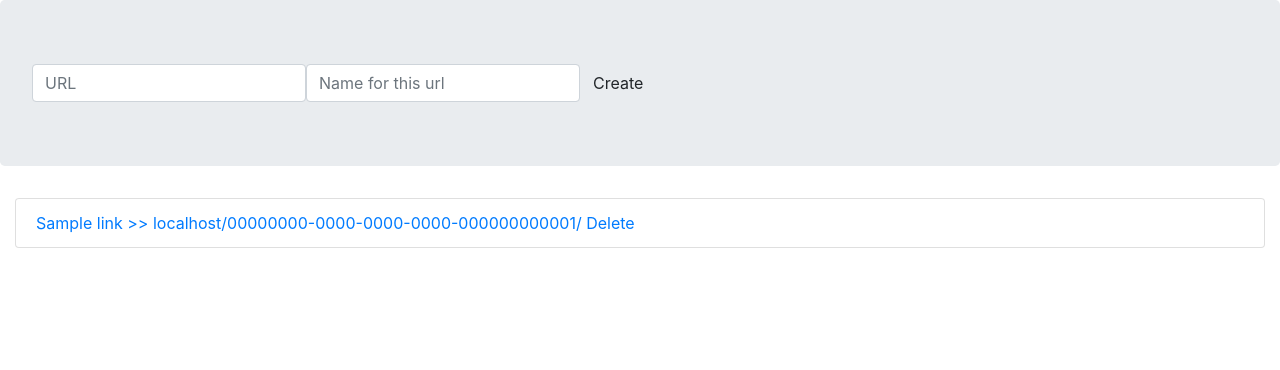
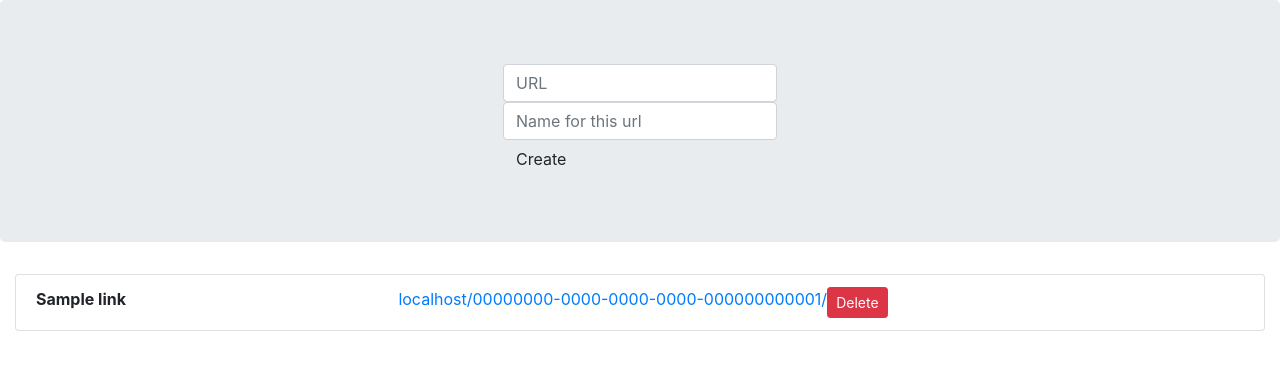
Before and after one commit to goldhand/link-shortener, a Django app: page / in a window 1280 px wide. Shown: the part 56-426 px from the top of the page. Run offline with Django 3.2, Linux system fonts and the light colour scheme; a user stored in the database is signed in; tables that the repository leaves empty hold one stand-in row (values such as "Sample post"); parts of the project's set-up code (start-up, migrations or seed data) failed here and were passed over; some libraries are stand-ins or nearby versions.

Commit message:
adds simple designs for link lists and form

```diff
--- a/link-shortener-challenge/static/css/project.css
+++ b/link-shortener-challenge/static/css/project.css
@@ -1,38 +1,43 @@
-/* These styles are generated from project.scss. */
-
 .alert-debug {
   color: black;
   background-color: white;
-  border-color: #d6e9c6;
-}
+  border-color: #d6e9c6; }
 
 .alert-error {
   color: #b94a48;
   background-color: #f2dede;
-  border-color: #eed3d7;
-}
+  border-color: #eed3d7; }
 
 /* This is a fix for the bootstrap4 alpha release */
 @media (max-width: 47.9em) {
   .navbar-nav .nav-item {
     float: none;
     width: 100%;
-    display: inline-block;
-  }
-
+    display: inline-block; }
   .navbar-nav .nav-item + .nav-item {
-    margin-left: 0;
-  }
-
+    margin-left: 0; }
   .nav.navbar-nav.pull-right {
-    float: none !important;
-  }
-}
+    float: none !important; } }
 
 /* Display django-debug-toolbar.
    See https://github.com/django-debug-toolbar/django-debug-toolbar/issues/742
    and https://github.com/pydanny/cookiecutter-django/issues/317
 */
 [hidden][style="display: block;"] {
-  display: block !important;
-}
+  display: block !important; }
+
+/* center this form */
+.link-create-form {
+  margin-left: auto;
+  margin-right: auto;
+  display: table; }
+
+.link-name {
+  font-weight: bolder;
+  min-width: 30%;
+  display: block;
+  float: left; }
+
+.link-url {
+  display: block;
+  float: left; }
--- a/link-shortener-challenge/static/sass/project.scss
+++ b/link-shortener-challenge/static/sass/project.scss
@@ -38,3 +38,24 @@
 [hidden][style="display: block;"] {
   display: block !important;
 }
+
+
+// Link Form
+
+  /* center this form */
+.link-create-form {
+  margin-left: auto;
+  margin-right: auto;
+  display: table;
+}
+
+.link-name {
+  font-weight: bolder;
+  min-width: 30%;
+  display: block;
+  float: left;
+}
+.link-url {
+  display: block;
+  float: left;
+}
--- a/link-shortener-challenge/templates/links/link_list.html
+++ b/link-shortener-challenge/templates/links/link_list.html
@@ -17,19 +17,19 @@
 
 
 <section id="links-list" class="container-fluid">
-
   <div class="list-group">
     {% for obj in object_list %}
     <div class="list-group-item">
-      <a class="" href="">
-        {{ obj.name }} >>
-      </a>
-      <a class="link-url pull-right" href="{% url 'links:shorten' obj.pk %}">
+      <span class="link-name">
+        {{ obj.name }}
+      </span>
+      <a class="link-url btn-link" href="{% url 'links:shorten' obj.pk %}" target="_blank">
         {{ domain }}{% url 'links:shorten' obj.pk %}
       </a>
-      <a href="{% url 'links:delete' obj.pk %}">
+      <a href="{% url 'links:delete' obj.pk %}" class="btn btn-danger pull-right btn-sm">
         Delete
       </a>
+      <div class="clearfix"></div>
     </div>
     {% endfor %}
   </div>
```
